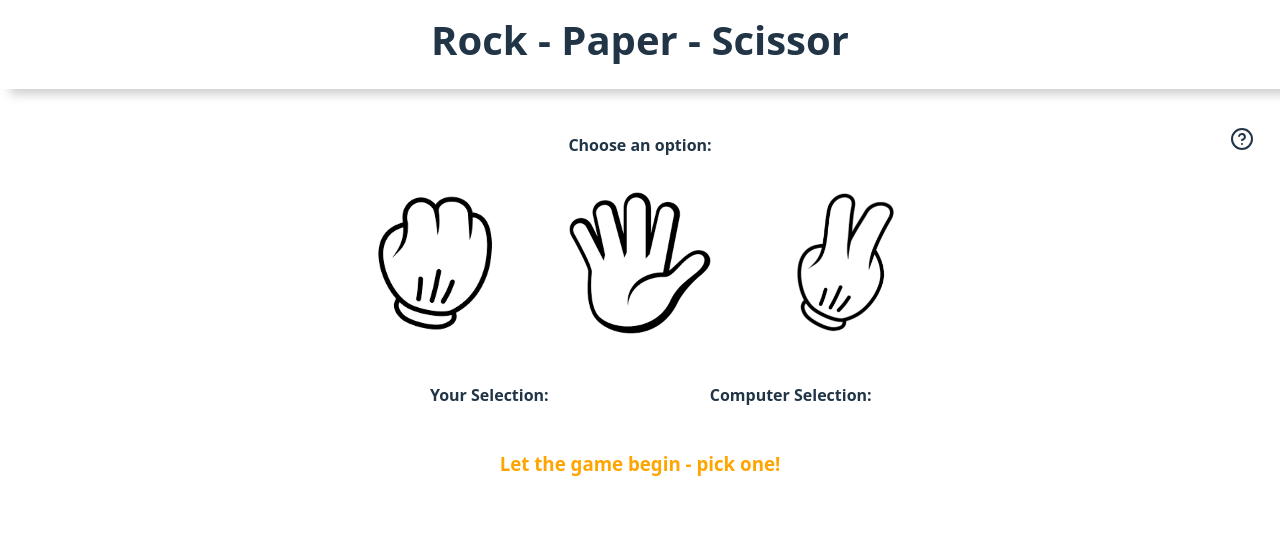
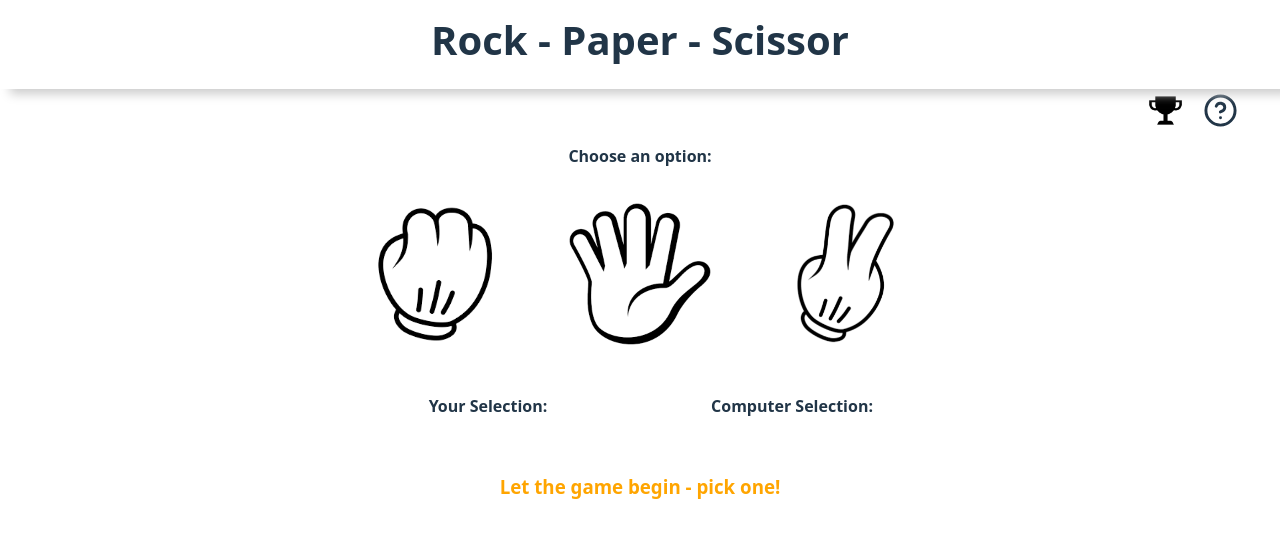
Before and after one commit to PratheekshaPoonja1809/RockPaperScissorGame, a React (Vite) app: page / in a window 1280 px wide. Both pictures are taken after a click on the button "Lets Go...". Shown: the top 538 px of the page. Built offline with nearby package versions, Linux system fonts and the light colour scheme.

Commit message:
Code Cleaning

```diff
--- a/src/App.css
+++ b/src/App.css
@@ -1,14 +1,14 @@
 #root {
-  max-width: 1280px;
-  margin: 0 auto;
   padding: 2rem;
   text-align: center;
 }
 
+.full-width {
+  width: 100%;
+}
+
 .main-container {
-  margin-top: 7%;
-  display: flex;
-  justify-content: center;
+  margin-top: 5%;
 
 }
 
@@ -32,11 +32,25 @@
   box-shadow: 10px 5px 10px #ccc;
 }
 
+.menu-option {
+  cursor: pointer;
+  width: 35px;
+  height: 35px;
+  margin: 0px 10px;
+}
+
+.menu-cntr {
+  display: flex;
+  flex-direction: row-reverse;
+  align-items: center;
+}
+
 .help {
-  position: absolute;
   right: 0%;
-  padding: 10px 2% 10px 0px;
-  cursor: pointer;
+}
+
+.face-off {
+  right: 4%;
 }
 
 .transparent-overlay {
@@ -82,6 +96,7 @@
 
 .image-selection {
   display: flex;
+  justify-content: center;
   margin: 10px 0px 30px;
 }
 
@@ -103,23 +118,29 @@
 
 .selection-div-cntr {
   display: inline-block;
-  width: 49%;
+  width: 25%;
   position: relative;
 }
 
-.selection-div-cntr>img {
+#user-input-select,
+#comp-input-select {
   max-height: 150px;
+  margin-top: 10%;
 }
 
 .crown-img {
   height: 100px;
   position: absolute;
   top: 0%;
-  left: 4%;
-  rotate: -35deg;
+  left: 35%;
+  margin-top: 0px;
 }
 
 .start-game {
   position: absolute;
   top: 45%
 }
+
+.match-info {
+  flex: 1;
+}
--- a/src/App.jsx
+++ b/src/App.jsx
@@ -7,6 +7,7 @@ import { Results } from "./Results";
 import { APP_TITLE, UserContext } from "./Constants";
 import { HelpCircle } from "react-feather";
 import Modal from "./utils/Modal";
+import { FaceOff } from "./FaceOff";
 
 function App() {
   const [startGame, setStartGame] = useState(false);
@@ -46,15 +47,26 @@ function App() {
       </header>
       <main className="main-container">
         <section>
-          {!timer && <HelpCircle className="help" onClick={toggleModal} />}
+          {!timer && (
+            <div className="menu-cntr">
+              <HelpCircle className="menu-option help" onClick={toggleModal} />
+              <FaceOff />
+            </div>
+          )}
           {modalDisplay && (
             <Modal onClose={setModalDisplay} text="Guide book" />
           )}
         </section>
-        {!startGame && <Button text="Lets Go..." onClick={startTheGameFn} className={`${!startGame ? "start-game":undefined}`}/>}
+        {!startGame && (
+          <Button
+            text="Lets Go..."
+            onClick={startTheGameFn}
+            className={`${!startGame ? "start-game" : undefined}`}
+          />
+        )}
         {startGame && timer > 0 && <p>Game starts in {timer}</p>}
         {!timer && (
-          <section>
+          <section className="full-width">
             <Userselection />
             <Computerselection
               selectionDone={finalSelection.selectionComplete}
--- a/src/Computerselection.jsx
+++ b/src/Computerselection.jsx
@@ -7,7 +7,7 @@ import { getRandomChoice } from "./helpers/getRandomChoice";
 export function Computerselection({ selectionDone }) {
   const { finalSelection, setFinalSelection } = useContext(UserContext);
   const [compChoice, setCompChoice] = useState("");
-  const [isCompWinner, setWinnerDetail] = useState();
+  const [isCompWinner, setWinnerDetail] = useState(false);
 
   useEffect(() => {
     const choice = getRandomChoice(choices);
--- a/src/Constants.js
+++ b/src/Constants.js
@@ -53,3 +53,8 @@ export const WINNER_DETAIL = {
   Computer: "Computer",
   Tie: "Tie",
 };
+
+export const MATCH_TYPE = {
+  TOURNAMENT: "Tournament",
+  NORMAL: "Normal",
+};
--- /dev/null
+++ b/src/FaceOff.jsx
@@ -0,0 +1,52 @@
+import React, { useState } from "react";
+import match from "./assets/faceoff.png";
+import { LogOut } from "react-feather";
+import { MATCH_TYPE } from "./Constants";
+
+export function FaceOff() {
+  const [matchCount, setMatchCount] = useState(0);
+  const [matchType, setMatchType] = useState(MATCH_TYPE.NORMAL);
+
+  const startFaceoffMatch = () => {
+    if (matchType === MATCH_TYPE.NORMAL) {
+      const input = prompt(
+        "How many matches do you want to play? Pick a number from 1 to 10!"
+      );
+      const parsed = parseInt(input, 10);
+      if (!isNaN(parsed) && parsed >= 1 && parsed <= 10) {
+        setMatchType(MATCH_TYPE.TOURNAMENT);
+        setMatchCount(parsed);
+      } else if (input !== null) {
+        alert("Please enter a valid number between 1 and 10.");
+        setMatchCount(0);
+      }
+    }else{
+        setMatchType(MATCH_TYPE.NORMAL);
+    }
+  };
+
+  return (
+    <>
+      {matchType === MATCH_TYPE.TOURNAMENT ? (
+        <LogOut
+          alt="Exit Face-off"
+          className="menu-option face-off"
+          onClick={startFaceoffMatch}
+        />
+      ) : (
+        <img
+          src={match}
+          alt="Face-off"
+          className="menu-option face-off"
+          onClick={startFaceoffMatch}
+        />
+      )}
+      {matchCount > 0 && matchType === MATCH_TYPE.TOURNAMENT && (
+        <h3 className="match-info">
+          Let the battle begin - {matchCount}{" "}
+          {matchCount === 1 ? "match" : "matches"} lined up!!
+        </h3>
+      )}
+    </>
+  );
+}
--- a/src/index.css
+++ b/src/index.css
@@ -25,6 +25,7 @@ a:hover {
 body {
   margin: 0;
   min-width: 320px;
+  overflow: hidden;
 }
 
 h1 {
--- a/src/utils/Modal.jsx
+++ b/src/utils/Modal.jsx
@@ -22,9 +22,9 @@ function Modal({ text, onClose }) {
           </p>
           <strong>How to Play? </strong>
           <p>
-            Get ready for a quick and classic face-off! Choose your move - Rock,
-            Paper, or Scissors. The computer picks at the same time The winner
-            is decided by these rules:
+            Get ready for a quick and classic face-off! <br />
+            Choose your move - Rock, Paper, or Scissors. The computer picks at
+            the same time The winner is decided by these rules:
             <ul className="game-rules">
               <li>Rock crushes Scissors</li>
               <li>Paper covers Rock</li>
```
